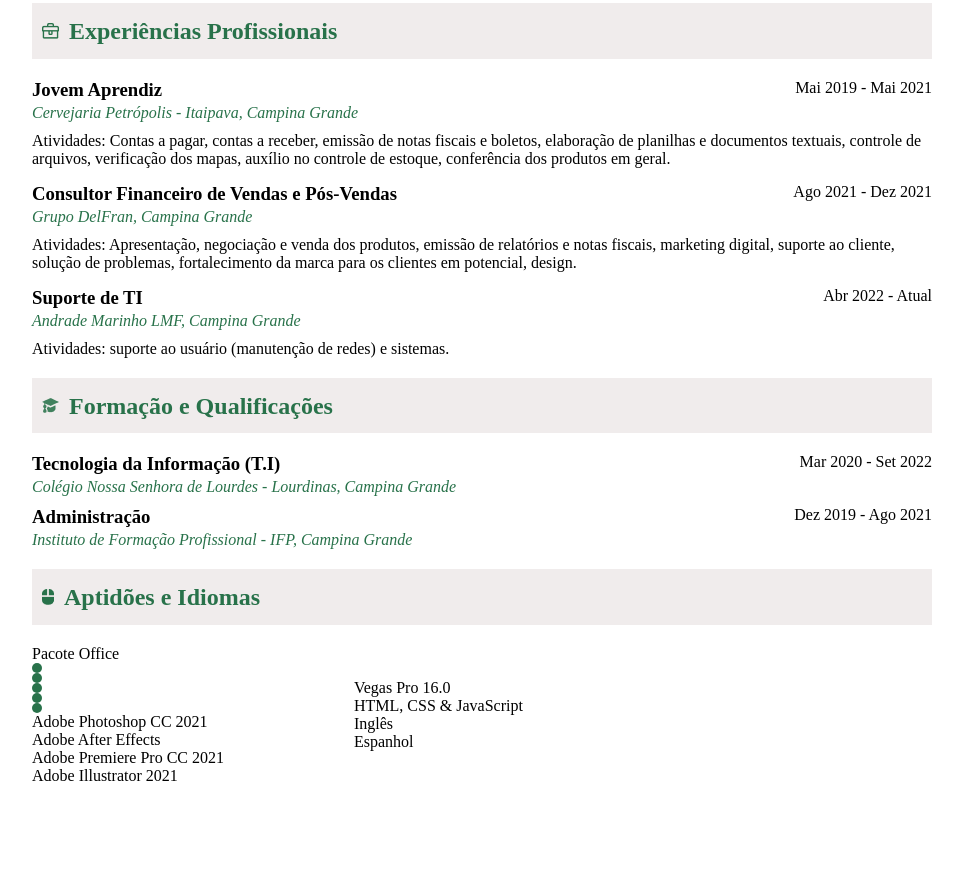
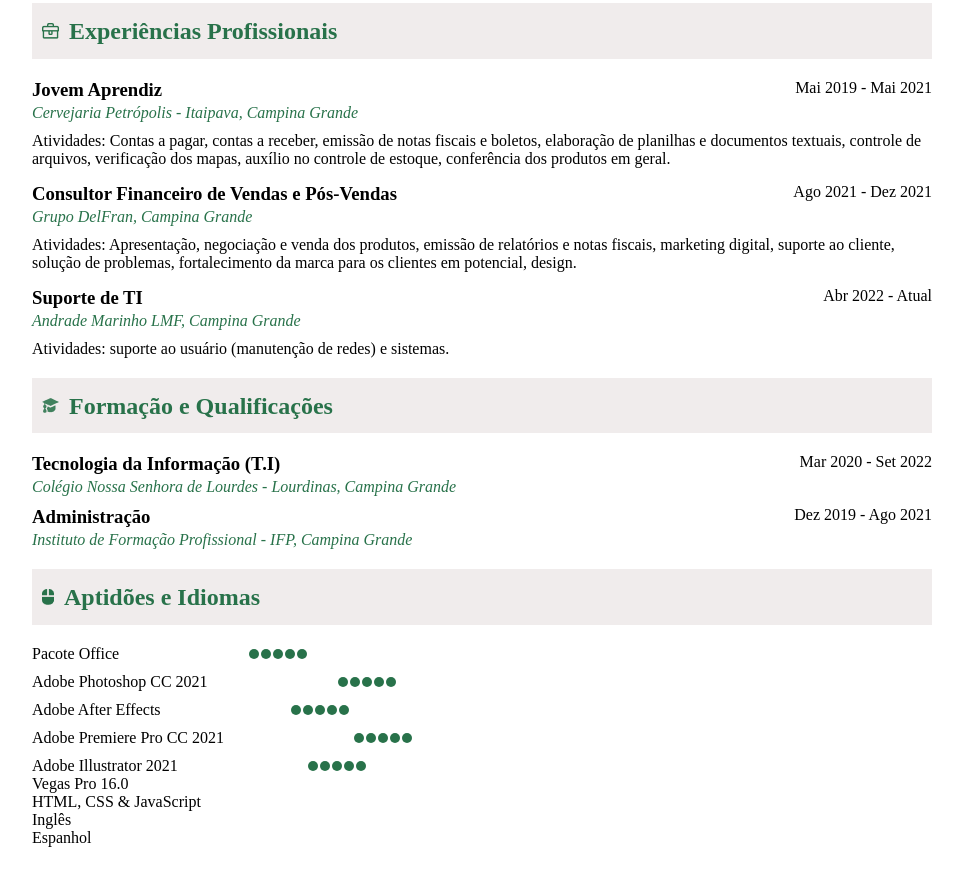
Before and after one commit to daviemanuels/meuCurriculo, a plain HTML site: page index.html in a window 1280 px wide. Shown: the part 556-1441 px from the top of the page, without its empty margins (158-1121 px from the left). Before the commit the page ends 1381 px from the top, so only its background shows below. Drawn offline with Linux system fonts and the light colour scheme.

Commit message:
Iniciando a seção 'Aptidões e Idiomas'

```diff
--- a/index.html
+++ b/index.html
@@ -110,18 +110,17 @@
                         <span>Instituto de Formação Profissional - IFP, Campina Grande</span>
                     </div>
                 </div>
-                </div>
-
+            </div>
             <div class="containerAptidao">
                 <div class="tituloAptidao">
                     <img src="./imagens/icon-aptidao.png" alt="Ícone da seção Aptidões e Idiomas" srcset="">
                     <h2>Aptidões e Idiomas</h2>
                 </div>
-                <div class="conteudoAptidao">
+                <div class="conteudoAptidaoGeral">
                     <ul>
-                        <div>
+                        <div class="conteudoAptidao">
                             <li>Pacote Office</li>
-                            <div>
+                            <div class="attBolaVerde">
                                 <div class="bolaVerde"></div>
                                 <div class="bolaVerde"></div>
                                 <div class="bolaVerde"></div>
@@ -129,10 +128,47 @@
                                 <div class="bolaVerde"></div>
                             </div>
                         </div>
-                        <li>Adobe Photoshop CC 2021</li>
-                        <li>Adobe After Effects</li>
-                        <li>Adobe Premiere Pro CC 2021</li>
-                        <li>Adobe Illustrator 2021</li>
+                        <div class="conteudoAptidao">
+                            <li>Adobe Photoshop CC 2021</li>
+                            <div class="attBolaVerde">
+                                <div class="bolaVerde"></div>
+                                <div class="bolaVerde"></div>
+                                <div class="bolaVerde"></div>
+                                <div class="bolaVerde"></div>
+                                <div class="bolaVerde"></div>
+                            </div>
+                        </div>
+                        <div class="conteudoAptidao">
+                            <li>Adobe After Effects</li>
+                            <div class="attBolaVerde">
+                                <div class="bolaVerde"></div>
+                                <div class="bolaVerde"></div>
+                                <div class="bolaVerde"></div>
+                                <div class="bolaVerde"></div>
+                                <div class="bolaVerde"></div>
+                            </div>
+                        </div>
+                        <div class="conteudoAptidao">
+                            <li>Adobe Premiere Pro CC 2021</li>
+                            <div class="attBolaVerde">
+                                <div class="bolaVerde"></div>
+                                <div class="bolaVerde"></div>
+                                <div class="bolaVerde"></div>
+                                <div class="bolaVerde"></div>
+                                <div class="bolaVerde"></div>
+                            </div>
+                        </div>
+                        <div class="conteudoAptidao">
+                            <li>Adobe Illustrator 2021</li>
+                            <div class="attBolaVerde">
+                                <div class="bolaVerde"></div>
+                                <div class="bolaVerde"></div>
+                                <div class="bolaVerde"></div>
+                                <div class="bolaVerde"></div>
+                                <div class="bolaVerde"></div>
+                            </div>
+                        </div>
+
                     </ul>
                     <ul>
                         <li>Vegas Pro 16.0</li>
```
